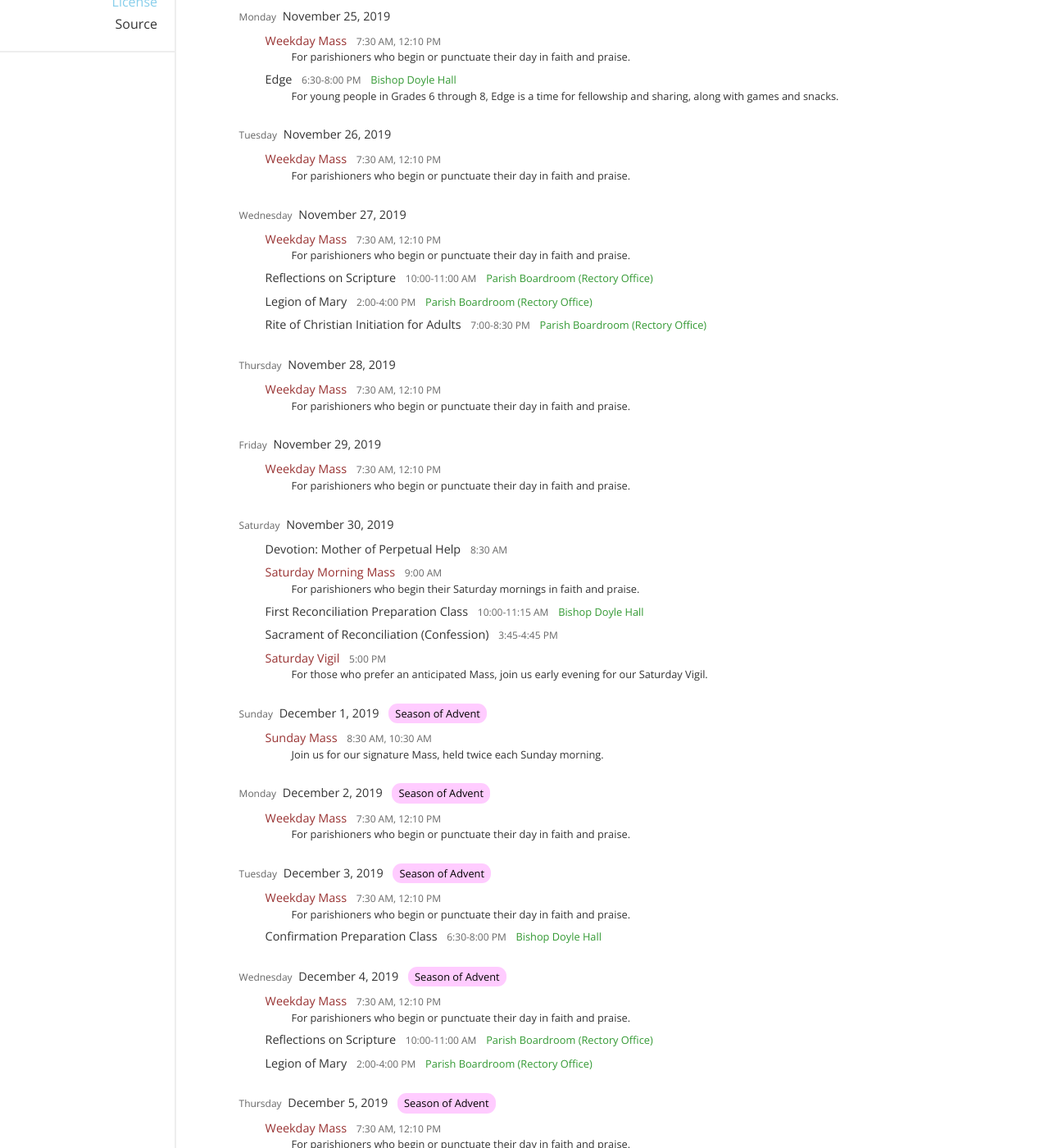
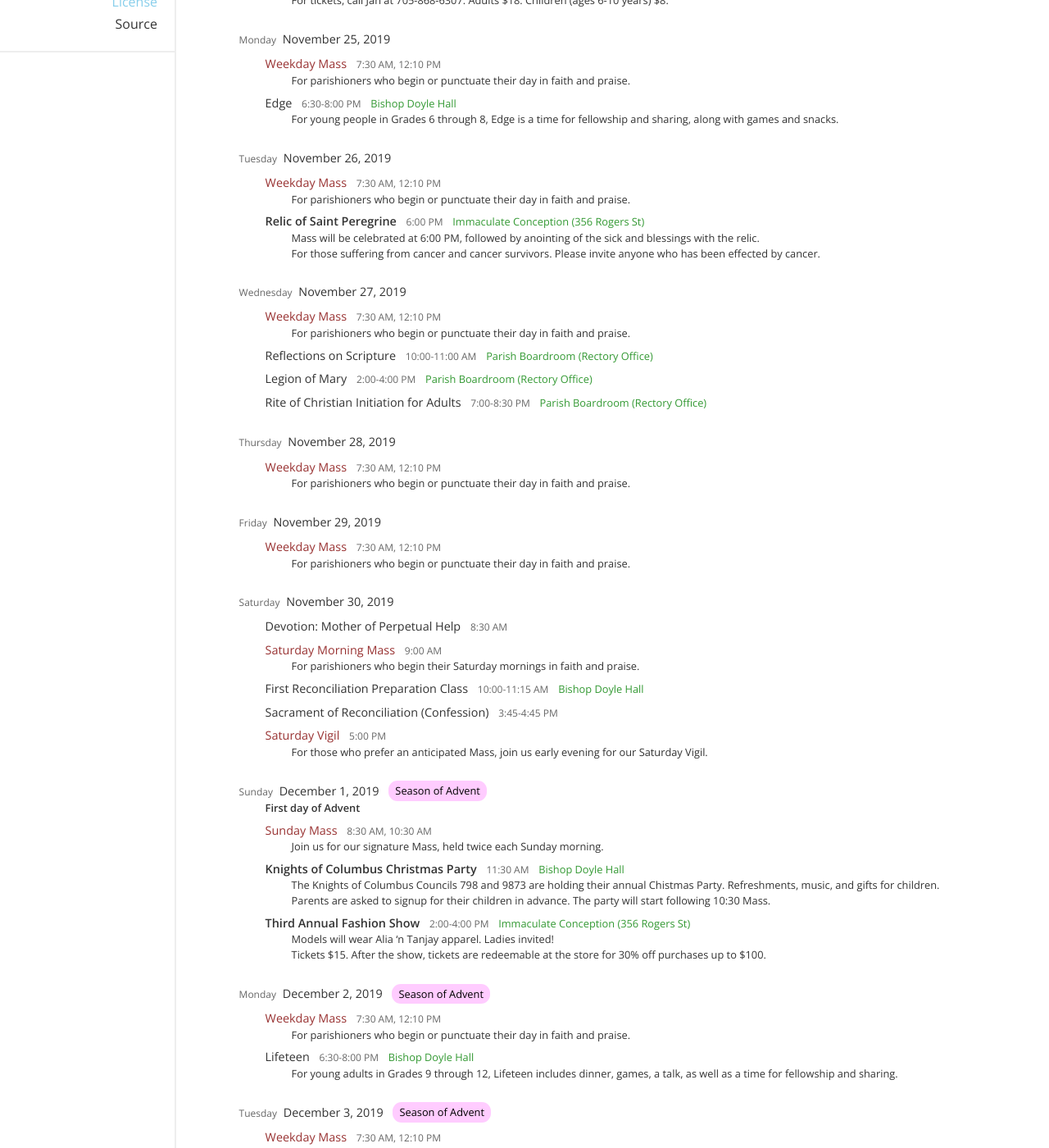
Before and after one commit to stpeterinchains/stpeterinchains.github.io, a Jekyll site: the page built from schedule.html, in a window 1280 px wide and 1400 px high, scrolled down 972 px. Shown: the whole window at 82% size. Built offline with Jekyll 4.4.1, drawn with Linux system fonts in a browser that asks for light colours; nearby versions of some CDN libraries; some of the changed text lies outside the part shown.

Commit message:
New bulletin: 2019/11/24; updated schedule data

```diff
--- a/_data/bulletins.yml
+++ b/_data/bulletins.yml
@@ -15,6 +15,10 @@
       -
         month: November
         bulletins:
+          -
+            date: 24
+            title: Feast of Christ the King
+            link: https://drive.google.com/file/d/16rY9caHsMuhpTDXcZxERFxz5X46pkKZN/view
           -
             date: 17
             title: Thirty-Third Sunday in&nbsp;Ordinary&nbsp;Time
--- a/_data/schedule.yml
+++ b/_data/schedule.yml
@@ -157,6 +157,12 @@
     location: Parish Boardroom (Rectory Office)
     time: 7:00-8:30 PM
     ordinal: "1900"
+  choir_practice: &choir_practice
+    mnemonic: choir_practice
+    title: Cathedral Choir Practice
+    descriptive: All are welcome to join and participate.
+    time: 4:30 PM
+    ordinal: "1630"
 
 weekly:
   monday: &monday
@@ -209,6 +215,7 @@
     - *weekday_mass
   tuesday_december: &tuesday_december
     - *weekday_mass
+    - *choir_practice
   wednesday_december: &wednesday_december
     - *weekday_mass
     - *reflections
@@ -765,12 +772,13 @@
     note: Christ the King
     recurring: *sunday_november
     specials:
-      - title: Chirstmas Turkey Dinner
+      - *syro_malabar_mass
+      - title: Christmas Turkey Dinner
         descriptive: |
           Join us for a delicious home cooked turkey supper with all the trimming.
 
-          Please call Jan at 705-868-6307 for tickets.
-          Adults,&nbsp;$18. Children (ages 6-10&nbsp;years), $8.
+          For tickets, call Jan at 705-868-6307.
+          Adults $18. Children (ages 6-10&nbsp;years) $8.
         location: Sacred Heart Parish Hall (208 Romaine St)
         time: 5:00 PM
         ordinal: "1700"
@@ -780,6 +788,18 @@
       - <<: *edge
   - date: 2019-11-26
     recurring: *tuesday_november
+    specials:
+      - title: Relic of Saint Peregrine
+        descriptive: |
+
+          Mass will be celebrated at 6:00 PM, followed by anointing of the sick
+          and blessings with the relic.
+
+          For those suffering from cancer and cancer survivors.
+          Please invite anyone who has been effected by cancer.
+        location: Immaculate Conception (356 Rogers St)
+        time: 6:00 PM
+        ordinal: "1800"
   - date: 2019-11-27
     recurring: *wednesday_november
     specials:
@@ -793,11 +813,34 @@
     specials:
       - <<: *first_reconciliation_prep
   - date: 2019-12-01
+    note: First day of Advent
     season: *advent
     recurring: *sunday_december
+    specials:
+      - title: Knights of Columbus Christmas Party
+        descriptive: |
+          The Knights of Columbus Councils 798 and 9873 are holding their
+          annual Chistmas Party. Refreshments, music, and gifts for children.
+
+          Parents are asked to signup for their children in advance.
+          The party will start following 10:30 Mass.
+        location: Bishop Doyle Hall
+        time: 11:30 AM
+        ordinal: "1130"
+      - title: Third Annual Fashion Show
+        descriptive: |
+          Models will wear Alia 'n Tanjay apparel. Ladies invited!
+
+          Tickets $15. After the show, tickets are redeemable at the store
+          for 30% off purchases up to $100.
+        location: Immaculate Conception (356 Rogers St)
+        time: 2:00-4:00 PM
+        ordinal: "1400"
   - date: 2019-12-02
     season: *advent
     recurring: *monday_december
+    specials:
+      - <<: *lifeteen
   - date: 2019-12-03
     season: *advent
     recurring: *tuesday_december
```
